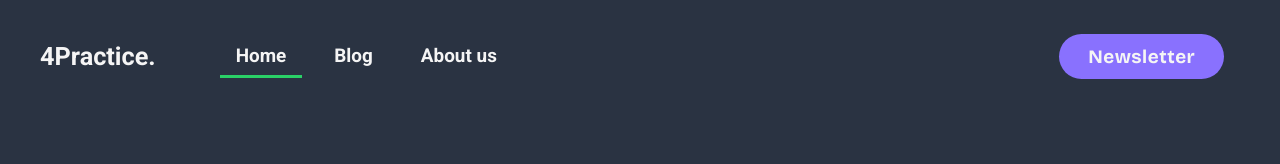
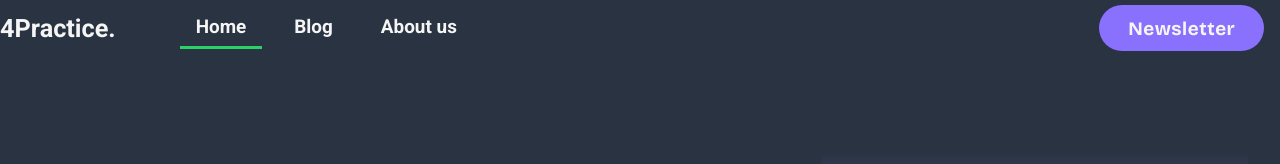
Before and after one commit to 4Practica/devCorner, a React (Vite) app: page / in a window 1280 px wide. Shown: the top 164 px of the page. Built offline with nearby package versions, Linux system fonts and the light colour scheme.

Commit message:
:sparkles: Creates global spacing and app padding

```diff
--- a/src/js/common/layout/AppContainer/AppContainer.module.css
+++ b/src/js/common/layout/AppContainer/AppContainer.module.css
@@ -11,3 +11,6 @@
   width: 100%;
   max-width: var(--responsive-max-device);
 }
+.app_container.padding {
+  padding: var(--app-padding);
+}
--- a/src/js/common/layout/AppContainer/AppContainer.tsx
+++ b/src/js/common/layout/AppContainer/AppContainer.tsx
@@ -7,18 +7,20 @@ type PropsType = {
   className?: string
   children: React.ReactNode | React.ReactNode[]
   elementType?: string
+  padding?: boolean
 }
 
 const AppContainer = ({
   bgColor = BG_STYLES_CLASSES.LIGHT,
   elementType = 'main',
   className = '',
+  padding=false,
   children,
 }: PropsType) => {
   const element = createElement(
     elementType,
     {
-      className: `${className} ${styles.app_container}`,
+      className: `${className} ${styles.app_container} ${padding ? styles.padding : ''}`,
     },
     children
   )
--- a/src/js/common/layout/Navbar/Navbar.module.css
+++ b/src/js/common/layout/Navbar/Navbar.module.css
@@ -8,9 +8,9 @@
     'main main'
     'cont cont';
   row-gap: 0;
+  padding: 1.5rem var(--app-padding-right) 1.5rem var(--app-padding-left);
   width: 100%;
   height: auto;
-  padding: 1.3rem 1.8rem;
   background-color: var(--bg-color);
   border-radius: 2rem;
   transition:
@@ -105,7 +105,6 @@
     height: auto;
     background-color: transparent;
     transition: none;
-    padding: 1.8rem 2.5rem;
   }
   .navbar_main {
     grid-area: logo;
--- a/src/js/common/layout/Navbar/Navbar.tsx
+++ b/src/js/common/layout/Navbar/Navbar.tsx
@@ -16,7 +16,7 @@ const Navbar = () => {
   }, [])
 
   return (
-    <AppContainer elementType='header' bgColor={BG_STYLES_CLASSES.DARK}>
+    <AppContainer padding={false} elementType='header' bgColor={BG_STYLES_CLASSES.DARK}>
       <nav
         className={`${styles.navbar_box} ${
           hamburguerIsOpen ? styles.active : ''
--- /dev/null
+++ b/src/styles/spacing.css
@@ -0,0 +1,68 @@
+:root {
+    --app-padding: 1.4rem 1.8rem;
+    --app-padding-y: 1.4rem 0;
+    --app-padding-x: 0 1.8rem;
+    --app-padding-top: 1.4rem;
+    --app-padding-bottom: 1.4rem;
+    --app-padding-left: 1.8rem;
+    --app-padding-right: 1.8rem;
+}
+@media (min-width: 520px) and (max-width: 719px) {
+    :root {
+        --app-padding: 1.8rem 2.2rem;
+        --app-padding-y: 1.8rem 0;
+        --app-padding-x: 0 2.2rem;
+        --app-padding-top: 1.8rem;
+        --app-padding-bottom: 1.8rem;
+        --app-padding-left: 2.2rem;
+        --app-padding-right: 2.2rem;
+    }
+}
+
+@media (min-width: 720px) and (max-width: 919px){
+    :root {
+        --app-padding: 2.2rem 2.6rem;
+        --app-padding-y: 2.2rem 0;
+        --app-padding-x: 0 2.6rem;
+        --app-padding-top: 2.2rem;
+        --app-padding-bottom: 2.2rem;
+        --app-padding-left: 2.6rem;
+        --app-padding-right: 2.6rem;
+    }
+}
+
+@media (min-width: 920px) and (max-width: 1219px) {
+    :root {
+        --app-padding: 2.6rem 3rem;
+        --app-padding-y: 2.6rem 0;
+        --app-padding-x: 0 3rem;
+        --app-padding-top: 2.6rem;
+        --app-padding-bottom: 2.6rem;
+        --app-padding-left: 3rem;
+        --app-padding-right: 3rem;
+    }
+}
+
+@media (min-width: 1220px) and (max-width: 1419px) {
+    :root {
+        --app-padding: 3rem 3.4rem;
+        --app-padding-y: 3rem 0;
+        --app-padding-x: 0 3.4rem;
+        --app-padding-top: 3rem;
+        --app-padding-bottom: 3rem;
+        --app-padding-left: 3.4rem;
+        --app-padding-right: 3.4rem;
+    }
+}
+
+@media (min-width: 1420px) {
+    :root {
+        --app-padding: 3.4rem 3.8rem;
+        --app-padding-y: 3.4rem 0;
+        --app-padding-x: 0 3.8rem;
+        --app-padding-top: 3.4rem;
+        --app-padding-bottom: 3.4rem;
+        --app-padding-left: 3.8rem;
+        --app-padding-right: 3.8rem;
+    }
+}
```
